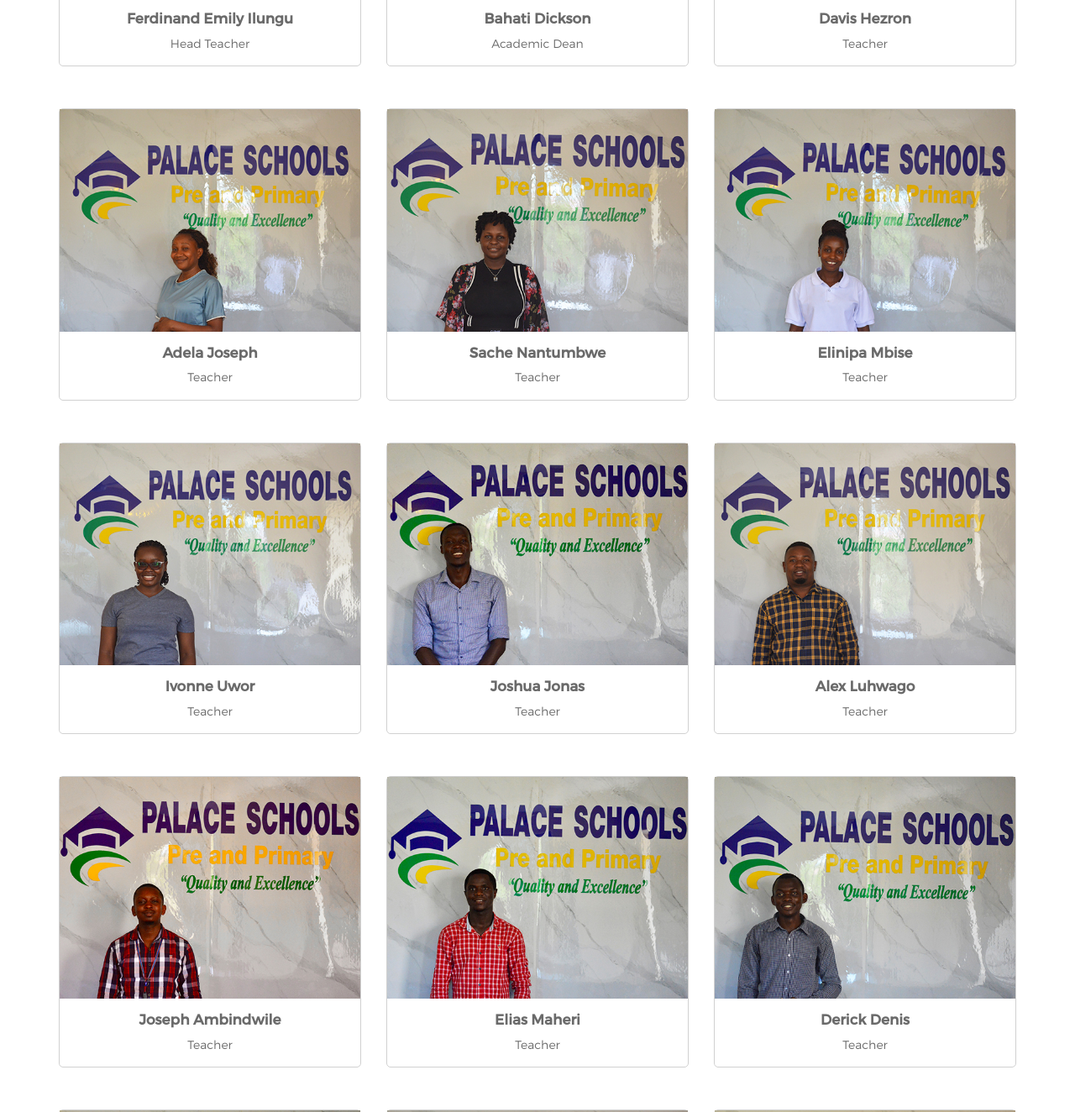
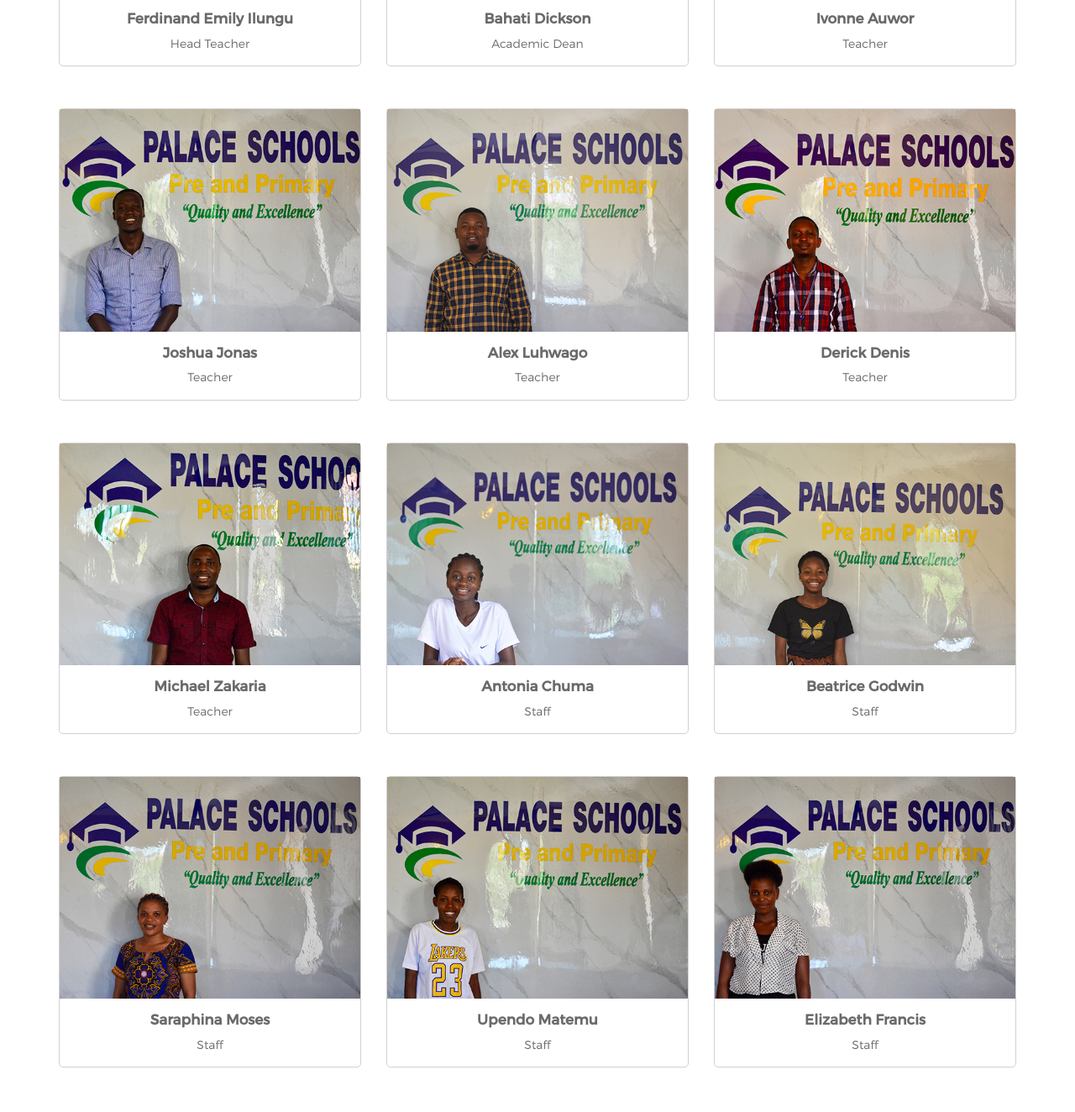
Before and after one commit to palaceschools/palace-schools, a plain HTML site: page index.html in a window 1280 px wide. Shown: the part 7366-8690 px from the top of the page at 84% size. Drawn offline with Linux system fonts and the light colour scheme.

Commit message:
Update index.html

```diff
--- a/index.html
+++ b/index.html
@@ -2659,52 +2659,9 @@
 								<div class="item-image">
 										<img src="images/teacher-11.jpg" alt="image">
 								</div>
+
                 <div class="item-meta-data">
-                  <h2>Davis Hezron</h2>
-                  <p>Teacher</p>
-                </div>
-							</div>
-						</div>
-            <div class="col-xs-6 col-md-4">
-							<div class="teacher-item">
-								<div class="item-image">
-										<img src="images/teacher-2.jpg" alt="image">
-								</div>
-                <div class="item-meta-data">
-                  <h2>Adela Joseph</h2>
-                  <p>Teacher</p>
-                </div>
-							</div>
-						</div>
-            <div class="col-xs-6 col-md-4">
-							<div class="teacher-item">
-								<div class="item-image">
-										<img src="images/teacher-3.jpg" alt="image">
-								</div>
-                <div class="item-meta-data">
-                  <h2>Sache Nantumbwe</h2>
-                  <p>Teacher</p>
-                </div>
-							</div>
-						</div>
-            <div class="col-xs-6 col-md-4">
-							<div class="teacher-item">
-								<div class="item-image">
-										<img src="images/teacher-4.jpg" alt="image">
-								</div>
-                <div class="item-meta-data">
-                  <h2>Elinipa Mbise</h2>
-                  <p>Teacher</p>
-                </div>
-							</div>
-						</div>
-            <div class="col-xs-6 col-md-4">
-							<div class="teacher-item">
-								<div class="item-image">
-										<img src="images/teacher-6.jpg" alt="image">
-								</div>
-                <div class="item-meta-data">
-                  <h2>Ivonne Uwor</h2>
+                  <h2>Ivonne Auwor</h2>
                   <p>Teacher</p>
                 </div>
 							</div>
@@ -2736,28 +2693,7 @@
 								<div class="item-image">
 										<img src="images/teacher-13.jpg" alt="image">
 								</div>
-                <div class="item-meta-data">
-                  <h2>Joseph Ambindwile</h2>
-                  <p>Teacher</p>
-                </div>
-							</div>
-						</div>
-            <div class="col-xs-6 col-md-4">
-							<div class="teacher-item">
-								<div class="item-image">
-										<img src="images/teacher-14.jpg" alt="image">
-								</div>
-                <div class="item-meta-data">
-                  <h2>Elias Maheri</h2>
-                  <p>Teacher</p>
-                </div>
-							</div>
-						</div>
-            <div class="col-xs-6 col-md-4">
-							<div class="teacher-item">
-								<div class="item-image">
-										<img src="images/teacher-15.jpg" alt="image">
-								</div>
+
                 <div class="item-meta-data">
                   <h2>Derick Denis</h2>
                   <p>Teacher</p>
@@ -2791,17 +2727,7 @@
 								<div class="item-image">
 										<img src="images/teacher-1.jpg" alt="image">
 								</div>
-                <div class="item-meta-data">
-                  <h2>Joleene Magesa</h2>
-                  <p>Staff</p>
-                </div>
-							</div>
-						</div>
-            <div class="col-xs-6 col-md-4">
-							<div class="teacher-item">
-								<div class="item-image">
-										<img src="images/teacher-7.jpg" alt="image">
-								</div>
+
                 <div class="item-meta-data">
                   <h2>Beatrice Godwin</h2>
                   <p>Staff</p>
```
